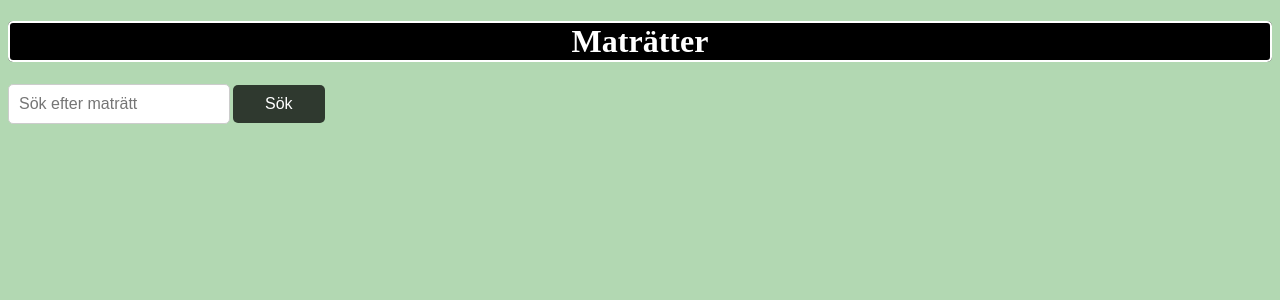
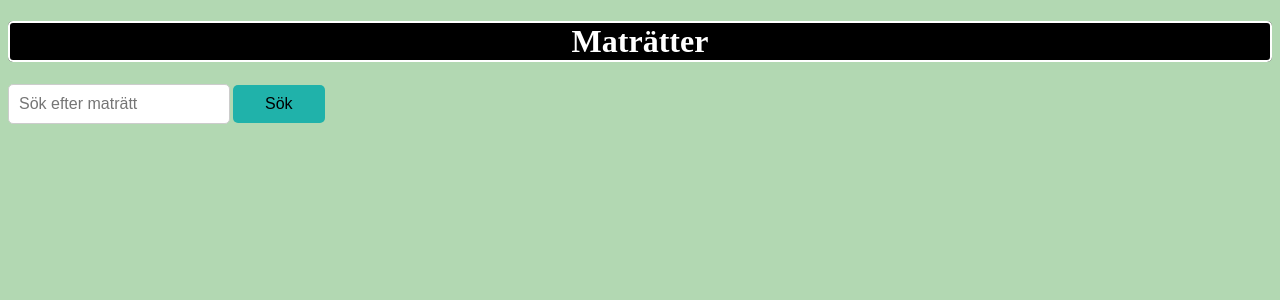
Before and after one commit to EmmaMargit/MatApp-React, a React (Vite) app: page / in a window 1280 px wide. In both pictures the pointer is over the button "Sök". Shown: the top 300 px of the page. Built offline with nearby package versions, Linux system fonts and the light colour scheme.

Commit message:
stylde the serachBtn hover

```diff
--- a/src/stylesheet/InputField.css
+++ b/src/stylesheet/InputField.css
@@ -23,3 +23,8 @@
     display: inline-block;
     font-size: 16px;
 }
+#search-btn:hover {
+    background-color: lightseagreen;
+    cursor: pointer;
+    color: black;
+}
```
